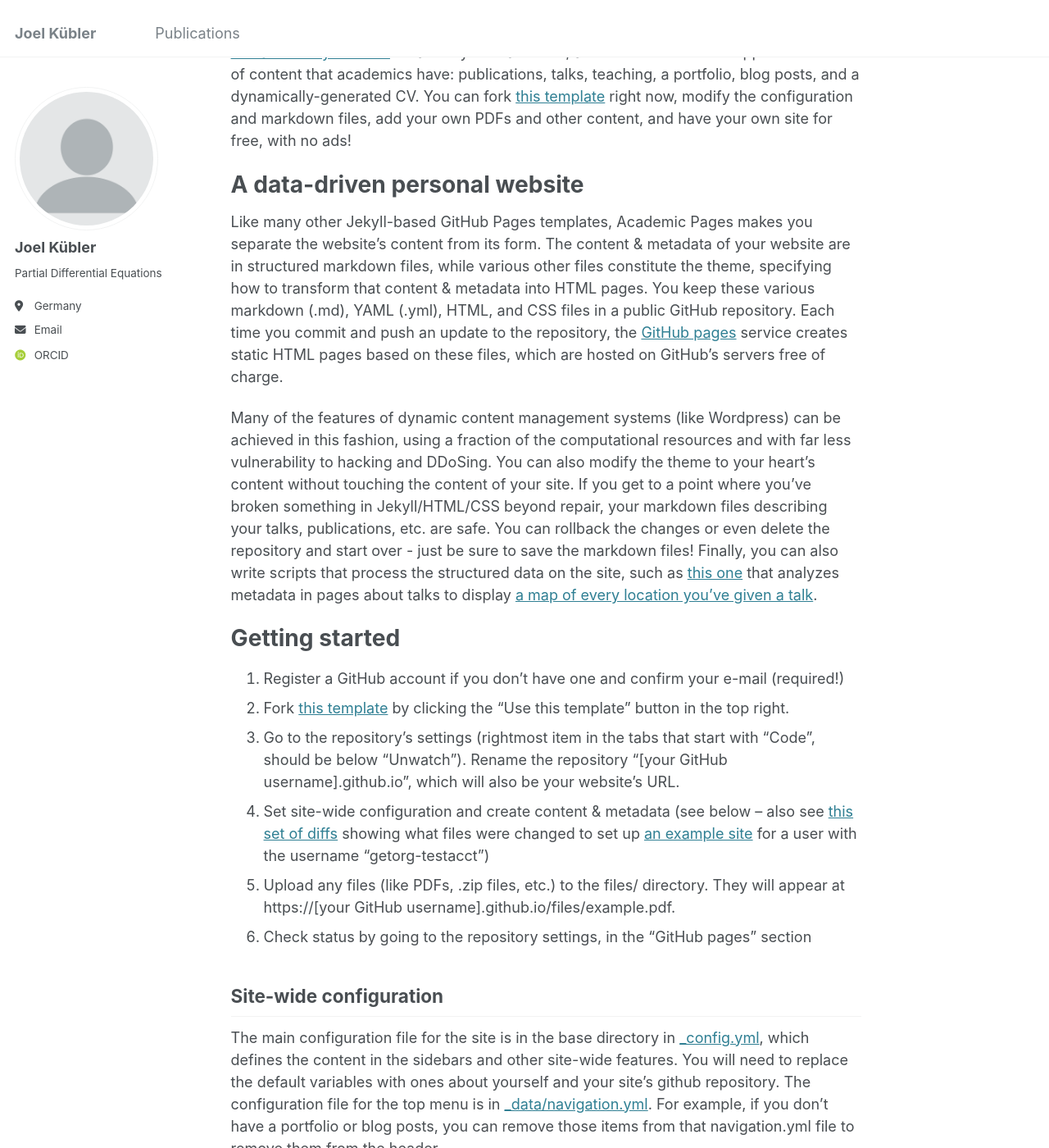
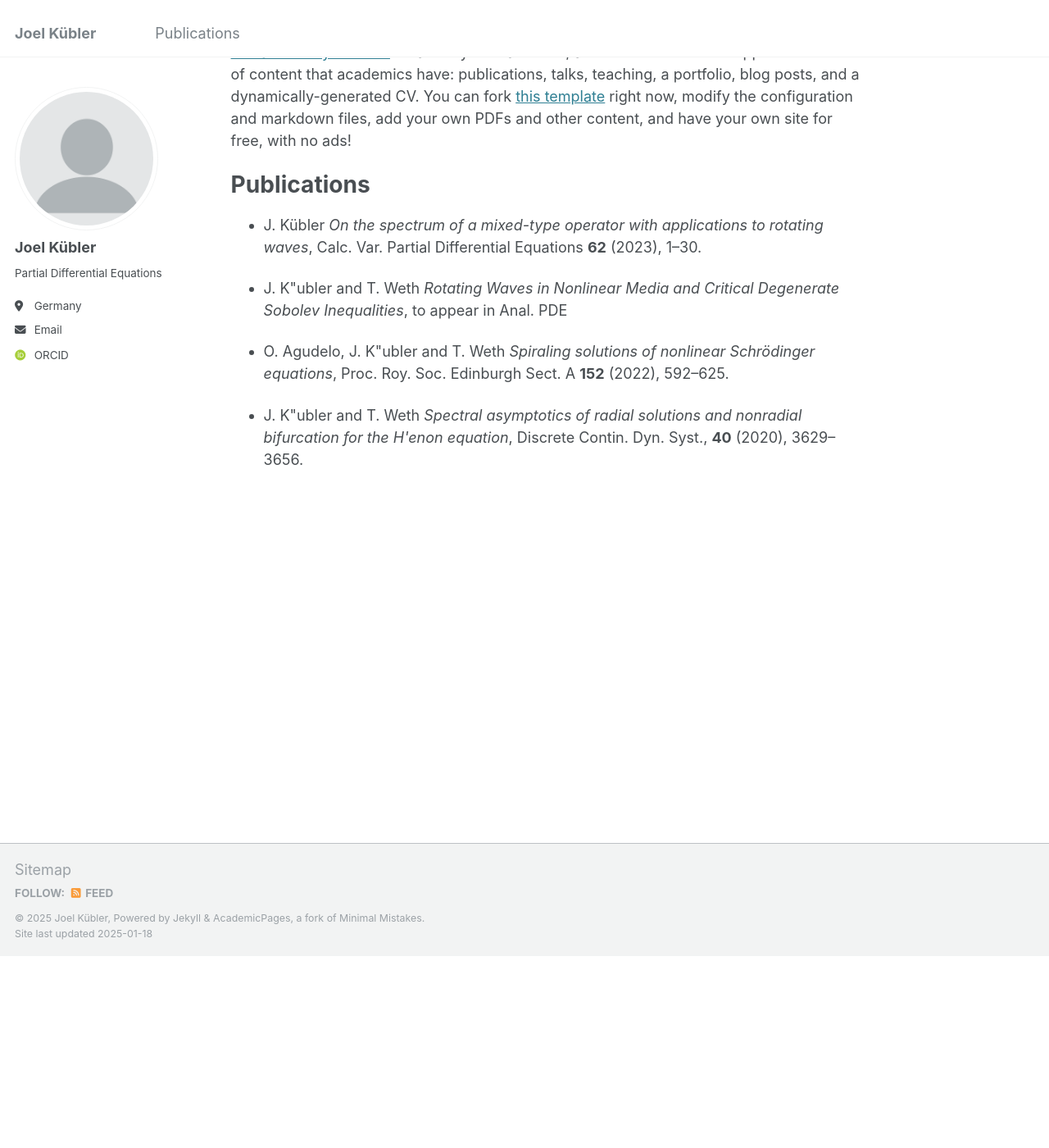
Before and after one commit to jkblr/jkblr.github.io, a Jekyll site: the page built from _pages/about.md, in a window 1280 px wide and 1400 px high, scrolled down 234 px. Shown: the whole window at 82% size. Built offline with Jekyll 4.4.1, drawn with Linux system fonts in a browser that asks for light colours; some web fonts are replaced; some of the changed text lies outside the part shown.

Commit message:
Update about.md

```diff
--- a/_pages/about.md
+++ b/_pages/about.md
@@ -9,41 +9,20 @@ redirect_from:
 
 This is the front page of a website that is powered by the [Academic Pages template](https://github.com/academicpages/academicpages.github.io) and hosted on GitHub pages. [GitHub pages](https://pages.github.com) is a free service in which websites are built and hosted from code and data stored in a GitHub repository, automatically updating when a new commit is made to the repository. This template was forked from the [Minimal Mistakes Jekyll Theme](https://mmistakes.github.io/minimal-mistakes/) created by Michael Rose, and then extended to support the kinds of content that academics have: publications, talks, teaching, a portfolio, blog posts, and a dynamically-generated CV. You can fork [this template](https://github.com/academicpages/academicpages.github.io) right now, modify the configuration and markdown files, add your own PDFs and other content, and have your own site for free, with no ads!
 
-A data-driven personal website
+Publications
 ======
-Like many other Jekyll-based GitHub Pages templates, Academic Pages makes you separate the website's content from its form. The content & metadata of your website are in structured markdown files, while various other files constitute the theme, specifying how to transform that content & metadata into HTML pages. You keep these various markdown (.md), YAML (.yml), HTML, and CSS files in a public GitHub repository. Each time you commit and push an update to the repository, the [GitHub pages](https://pages.github.com/) service creates static HTML pages based on these files, which are hosted on GitHub's servers free of charge.
+- J. Kübler
+  *On the spectrum of a mixed-type operator with applications to rotating waves*,
+  Calc. Var. Partial Differential Equations **62** (2023), 1--30.
 
-Many of the features of dynamic content management systems (like Wordpress) can be achieved in this fashion, using a fraction of the computational resources and with far less vulnerability to hacking and DDoSing. You can also modify the theme to your heart's content without touching the content of your site. If you get to a point where you've broken something in Jekyll/HTML/CSS beyond repair, your markdown files describing your talks, publications, etc. are safe. You can rollback the changes or even delete the repository and start over - just be sure to save the markdown files! Finally, you can also write scripts that process the structured data on the site, such as [this one](https://github.com/academicpages/academicpages.github.io/blob/master/talkmap.ipynb) that analyzes metadata in pages about talks to display [a map of every location you've given a talk](https://academicpages.github.io/talkmap.html).
+- J. K\"ubler and T. Weth
+  *Rotating Waves in Nonlinear Media and Critical Degenerate Sobolev Inequalities*,
+  to appear in Anal. PDE
 
-Getting started
-======
-1. Register a GitHub account if you don't have one and confirm your e-mail (required!)
-1. Fork [this template](https://github.com/academicpages/academicpages.github.io) by clicking the "Use this template" button in the top right.
-1. Go to the repository's settings (rightmost item in the tabs that start with "Code", should be below "Unwatch"). Rename the repository "[your GitHub username].github.io", which will also be your website's URL.
-1. Set site-wide configuration and create content & metadata (see below -- also see [this set of diffs](http://archive.is/3TPas) showing what files were changed to set up [an example site](https://getorg-testacct.github.io) for a user with the username "getorg-testacct")
-1. Upload any files (like PDFs, .zip files, etc.) to the files/ directory. They will appear at https://[your GitHub username].github.io/files/example.pdf.
-1. Check status by going to the repository settings, in the "GitHub pages" section
+- O. Agudelo, J. K\"ubler and T. Weth
+  *Spiraling solutions of nonlinear Schrödinger equations*,
+  Proc. Roy. Soc. Edinburgh Sect. A **152** (2022), 592--625.
 
-Site-wide configuration
-------
-The main configuration file for the site is in the base directory in [_config.yml](https://github.com/academicpages/academicpages.github.io/blob/master/_config.yml), which defines the content in the sidebars and other site-wide features. You will need to replace the default variables with ones about yourself and your site's github repository. The configuration file for the top menu is in [_data/navigation.yml](https://github.com/academicpages/academicpages.github.io/blob/master/_data/navigation.yml). For example, if you don't have a portfolio or blog posts, you can remove those items from that navigation.yml file to remove them from the header.
-
-Create content & metadata
-------
-For site content, there is one markdown file for each type of content, which are stored in directories like _publications, _talks, _posts, _teaching, or _pages. For example, each talk is a markdown file in the [_talks directory](https://github.com/academicpages/academicpages.github.io/tree/master/_talks). At the top of each markdown file is structured data in YAML about the talk, which the theme will parse to do lots of cool stuff. The same structured data about a talk is used to generate the list of talks on the [Talks page](https://academicpages.github.io/talks), each [individual page](https://academicpages.github.io/talks/2012-03-01-talk-1) for specific talks, the talks section for the [CV page](https://academicpages.github.io/cv), and the [map of places you've given a talk](https://academicpages.github.io/talkmap.html) (if you run this [python file](https://github.com/academicpages/academicpages.github.io/blob/master/talkmap.py) or [Jupyter notebook](https://github.com/academicpages/academicpages.github.io/blob/master/talkmap.ipynb), which creates the HTML for the map based on the contents of the _talks directory).
-
-**Markdown generator**
-
-The repository includes [a set of Jupyter notebooks](https://github.com/academicpages/academicpages.github.io/tree/master/markdown_generator
-) that converts a CSV containing structured data about talks or presentations into individual markdown files that will be properly formatted for the Academic Pages template. The sample CSVs in that directory are the ones I used to create my own personal website at stuartgeiger.com. My usual workflow is that I keep a spreadsheet of my publications and talks, then run the code in these notebooks to generate the markdown files, then commit and push them to the GitHub repository.
-
-How to edit your site's GitHub repository
-------
-Many people use a git client to create files on their local computer and then push them to GitHub's servers. If you are not familiar with git, you can directly edit these configuration and markdown files directly in the github.com interface. Navigate to a file (like [this one](https://github.com/academicpages/academicpages.github.io/blob/master/_talks/2012-03-01-talk-1.md) and click the pencil icon in the top right of the content preview (to the right of the "Raw | Blame | History" buttons). You can delete a file by clicking the trashcan icon to the right of the pencil icon. You can also create new files or upload files by navigating to a directory and clicking the "Create new file" or "Upload files" buttons.
-
-Example: editing a markdown file for a talk
-![Editing a markdown file for a talk](/images/editing-talk.png)
-
-For more info
-------
-More info about configuring Academic Pages can be found in [the guide](https://academicpages.github.io/markdown/), the [growing wiki](https://github.com/academicpages/academicpages.github.io/wiki), and you can always [ask a question on GitHub](https://github.com/academicpages/academicpages.github.io/discussions). The [guides for the Minimal Mistakes theme](https://mmistakes.github.io/minimal-mistakes/docs/configuration/) (which this theme was forked from) might also be helpful.
+- J. K\"ubler and T. Weth
+  *Spectral asymptotics of radial solutions and nonradial bifurcation for the H\'enon equation*,
+  Discrete Contin. Dyn. Syst., **40** (2020), 3629--3656.
```
